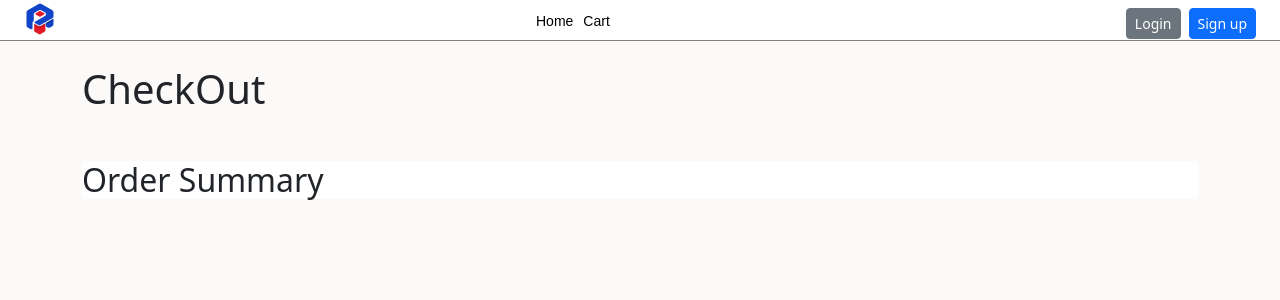
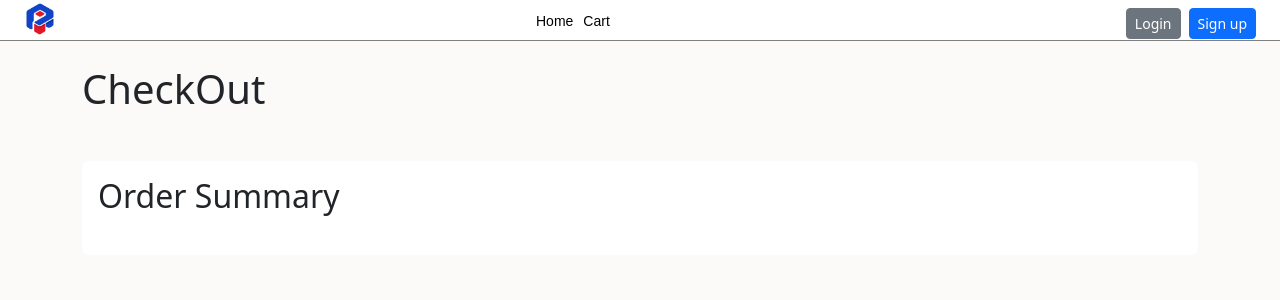
Before and after one commit to ighoyotaumukoro/oyowe-e-commerce, a React (Vite) app: page /checkout in a window 1280 px wide. Shown: the top 300 px of the page. Built offline with nearby package versions, Linux system fonts and the light colour scheme.

Commit message:
fixed: broken view details btn

```diff
--- a/src/components/Pages/Checkout.jsx
+++ b/src/components/Pages/Checkout.jsx
@@ -9,7 +9,7 @@ export default function Checkout() {
         <h1 className="mt-4">
           CheckOut
           <div className="checkout-container">
-            <div className="checkout-items bg-white rounded-2 mt-5">
+            <div className="checkout-items p-3 bg-white rounded-2 mt-5">
               <h2 className="mb-4"> Order Summary</h2>
               {cartItems.map((item) => (
                 <div className="checkout-items d-flex">
--- a/src/components/Pages/ProductDetails.jsx
+++ b/src/components/Pages/ProductDetails.jsx
@@ -8,6 +8,7 @@ export default function ProductDetails() {
   const { id } = useParams();
   const [product, setProduct] = useState(null);
   const navigate = useNavigate();
+
   const { addToCart, cartItems } = useCart();
   const productInCart = cartItems.find((item) => item.id === product.id);
   const productQuantityLabel = productInCart
@@ -22,12 +23,15 @@ export default function ProductDetails() {
       return;
     }
 
+
+
     setProduct(foundProduct);
     console.log("product found:", foundProduct);
   }, [id, navigate]);
   if (!product) {
     return <h1>Loading...</h1>;
   }
+
 
 
   return (
```
